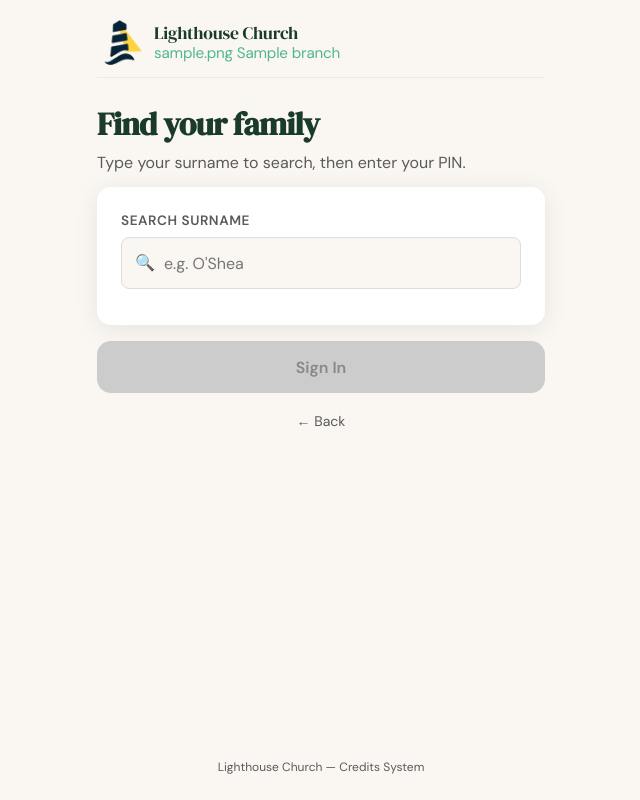
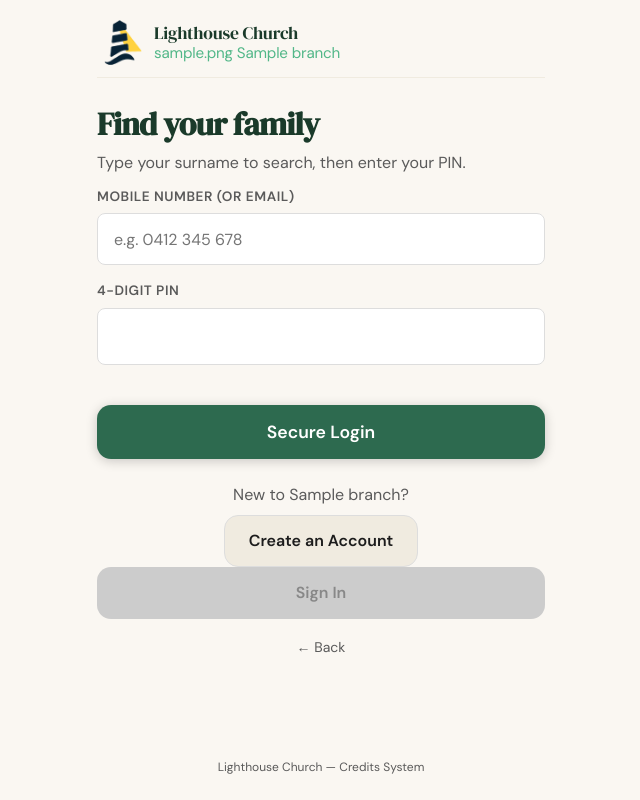
Before and after one commit to resolvedlogic-nsw/4pmdinners, a Django app: a page that uses templates/meals/family_login.html in a window 1280 px wide. Shown: the whole page, without its empty margins (319-959 px from the left). Run offline with Django 5.2, Linux system fonts and the light colour scheme; tables that the repository leaves empty hold one stand-in row (values such as "Sample post").

Commit message:
upgrade login security

```diff
--- a/meals/urls.py
+++ b/meals/urls.py
@@ -18,6 +18,7 @@ urlpatterns = [
     path('<slug:branch_slug>/', views.branch_index, name='branch_index'),
     path('<slug:branch_slug>/login/', views.family_login, name='branch_family_login'),
     path('<slug:branch_slug>/logout/', views.family_logout, name='branch_family_logout'),
+    path('<slug:branch_slug>/register/', views.family_register, name='branch_family_register'),
     path('<slug:branch_slug>/recover/', views.family_recover_pin, name='branch_recover_pin'),
     path('<slug:branch_slug>/families/json/', views.families_json, name='branch_families_json'),
     path('<slug:branch_slug>/summary/', views.user_summary, name='branch_user_summary'),
--- a/meals/views.py
+++ b/meals/views.py
@@ -66,6 +66,47 @@ def families_json(request, branch_slug):
     family_ids = FamilyBalance.objects.filter(branch=branch).values_list('family_id', flat=True)
     families = Family.objects.filter(id__in=family_ids, is_active=True).values('id', 'surname', 'display_name')
     return JsonResponse({'families': list(families)})
+
+def family_register(request, branch_slug):
+    branch = get_branch_or_404(branch_slug)
+    ctx = branch_ctx(branch)
+    ctx['error'] = None
+
+    if request.method == 'POST':
+        surname = request.POST.get('surname', '').strip()
+        contact = request.POST.get('primary_contact', '').strip()
+        pin = request.POST.get('pin', '')
+        confirm_pin = request.POST.get('confirm_pin', '')
+
+        if not surname or not contact or not pin:
+            ctx['error'] = 'Please fill out all fields.'
+        elif len(pin) < 4:
+            ctx['error'] = 'PIN must be at least 4 digits.'
+        elif pin != confirm_pin:
+            ctx['error'] = 'PINs do not match.'
+        elif Family.objects.filter(primary_contact__iexact=contact).exists():
+            ctx['error'] = 'An account with this mobile number/email already exists. Please log in.'
+        else:
+            # Create the family
+            display = f"{surname} Family"
+            family = Family.objects.create(
+                surname=surname,
+                primary_contact=contact,
+                display_name=display,
+                pin_hash=hash_pin(pin)
+            )
+
+            # Log them in securely for 6 months
+            request.session['family_id']   = family.id
+            request.session['branch_slug'] = branch_slug
+            request.session.set_expiry(15552000)
+
+            messages.success(request, 'Account created! Please add your children below.')
+            return redirect('branch_family_manage_children', branch_slug=branch_slug)
+
+        ctx.update({'surname': surname, 'primary_contact': contact})
+
+    return render(request, 'meals/family_register.html', ctx)
 
 def family_login(request, branch_slug):
     branch = get_branch_or_404(branch_slug)
--- a/templates/meals/family_login.html
+++ b/templates/meals/family_login.html
@@ -6,32 +6,32 @@
   <p>Type your surname to search, then enter your PIN.</p>
 </div>
 
-<form method="post" action="{% url 'branch_family_login' branch.slug %}" id="login-form">
+<form method="post" class="animate-in delay-1">
   {% csrf_token %}
-  <input type="hidden" name="family_id" id="family-id-input" value="{{ selected_family_id }}">
 
   {% if error %}
-    <div class="alert alert-danger animate-in">✕ {{ error }}</div>
+    <div class="alert alert-danger">{{ error }}</div>
   {% endif %}
 
-  <div class="card animate-in delay-1" id="step-family">
-    <div class="form-group mb-0">
-      <label for="search-input">Search surname</label>
-      <div class="search-wrap">
-        <span class="search-icon">🔍</span>
-        <input type="text" id="search-input" placeholder="e.g. O'Shea" autocomplete="off" autocorrect="off" spellcheck="false">
-      </div>
-    </div>
-    <div id="family-list-wrap" style="margin-top:12px; max-height:300px; overflow-y:auto; border:1.5px solid #eee; border-radius:var(--radius-sm); display:none;">
-      <ul class="family-list" id="family-list"></ul>
-    </div>
-    <div id="selected-display" style="display:none; margin-top:12px;">
-      <div class="alert alert-info mb-0" style="justify-content:space-between; align-items:center;">
-        <span>✓ <strong id="selected-name">{{ selected_family_name }}</strong></span>
-        <button type="button" onclick="clearSelection()" style="background:none;border:none;cursor:pointer;color:var(--green-deep);font-size:1.1rem;">✕</button>
-      </div>
-    </div>
+  <div class="form-group">
+    <label for="primary_contact">Mobile Number (or Email)</label>
+    <input type="text" id="primary_contact" name="primary_contact" value="{{ attempted_contact }}" required placeholder="e.g. 0412 345 678" style="background:#fff;">
   </div>
+
+  <div class="form-group" style="margin-top:16px;">
+    <label for="pin">4-Digit PIN</label>
+    <input type="password" id="pin" name="pin" required pattern="[0-9]*" inputmode="numeric" style="letter-spacing:0.5em; font-size:1.5rem; text-align:center; background:#fff;">
+  </div>
+
+  <button type="submit" class="btn btn-primary" style="margin-top:24px; padding:16px; font-size:1.1rem;">
+    Secure Login
+  </button>
+</form>
+
+<div class="animate-in delay-2" style="margin-top:24px; text-align:center;">
+  <p style="margin-bottom:8px;">New to {{ branch.name }}?</p>
+  <a href="{% url 'branch_family_register' branch.slug %}" class="btn btn-secondary" style="width:auto; padding:8px 24px;">Create an Account</a>
+</div>
 
   <div class="card animate-in delay-2" id="step-pin" style="{% if not selected_family_id %}display:none{% endif %}">
     <div class="form-group mb-0">
```
Also changed, not shown: templates/meals/family_register.html (added, +52 -0 lines).
